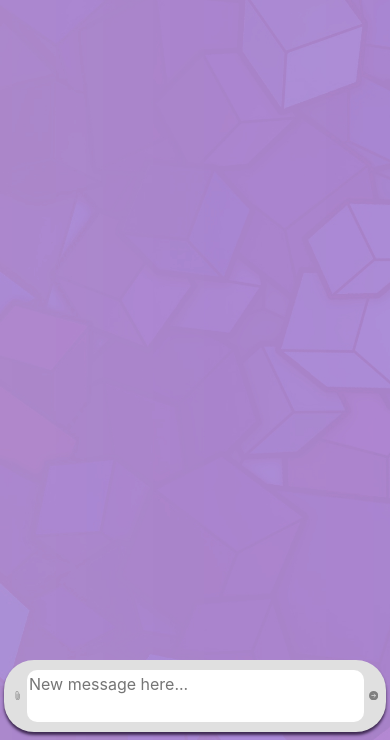
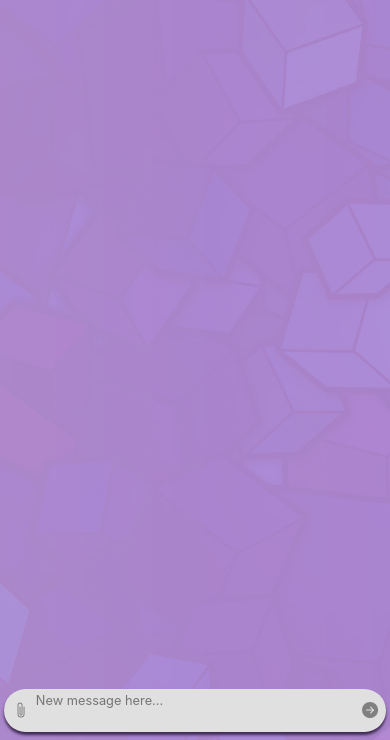
Before and after one commit to CoralKuta/MaKore, a React (Create React App) app: page / in a window 390 px wide. Shown: the part 104-844 px from the top of the page. Built offline with nearby package versions, Linux system fonts and the light colour scheme.

Commit message:
attached icons are responsive

```diff
--- a/src/App.js
+++ b/src/App.js
@@ -1,4 +1,4 @@
-import TypingBoard from './TypingBoard/TypingBoard';
+import TypingBoard from './typingBoard/TypingBoard';
 import './App.css';
 import ConvBoard from './convBoard/ConvBoard';
 import Message from './message/Message'
--- a/src/TypingBoard/TypingBoard.css
+++ b/src/TypingBoard/TypingBoard.css
@@ -4,46 +4,29 @@
   left:1%;
   align-items: center;
   height: 10vh;
-  max-height: 40%;
+  max-height: 150px;
   width: 98%;
   flex-direction: row;
   background-color: #e0e0e0;
   box-shadow: 0px 3px 3px #3e2952;
   border-radius: 30px;
 
-  /* Coral */
-  padding-top: 10px;
-  padding-bottom: 10px;
-
-  /* Coral */
 }
 
-/* .message-board {
-  height: 70%;
-  max-height: 200%;
-  width: 90%;
-  align-items: center;
-  margin-right: 1%;
-  margin-left: 1%;
-  border: none;
-  outline: none;
-  border-radius: 10px;
-  border: 2px solid rgb(197, 197, 197);
-  resize: none;
-  font-size:80%;
-} */
 
 /* Coral */
 .message-board {
-  height: 70%;
-  max-height: 300px;
+  height: 100%;
+  max-height: 150px;
   width: 90%;
   margin-right: 1%;
   margin-left: 1%;
   align-items: center;
   resize: none;
-  border-radius: 10px;
+  border-radius: 5px;
   border: 2px solid rgb(197, 197, 197);
+  background-color: #e0e0e0;
+  font-size: 80%;
   border: none;
   outline: none;
 
@@ -54,7 +37,7 @@ textarea:is(:focus, :valid) {
 }
 
 textarea::-webkit-scrollbar {
-  width: 0px;
+  width: 2px;
 }
 
 /* Coral */
@@ -65,7 +48,7 @@ textarea::-webkit-scrollbar {
 
   .bi {
     max-height: 35px;
-    width: 3%;
+    width: 5%;
     min-height: 5px;
     bottom: 0px;
     margin:7px;
--- a/src/TypingBoard/TypingBoard.js
+++ b/src/TypingBoard/TypingBoard.js
@@ -14,28 +14,35 @@ function TypingBoard({ setter }) {
   const textBoard = useRef(null);
 
 
-  // Coral
-  // to change height of grayPanel
+  // // Coral
+  // // to change height of grayPanel
   const [height, setHeight] = useState('auto');
+  const [topBorderText, settopBorderText] = useState('52px');
 
 
-  function typing () {
+
+  function typing() {
     const textarea = document.querySelector("textarea");
     textarea.addEventListener("keyup", e => {
       textarea.style.height = "auto";
       let scHeight = e.target.scrollHeight;
       textarea.style.height = `${scHeight}px`;
       setHeight = scHeight;
+      let bot = e.target.scrollHeight + 10;
+      if (bot < 170) {
+        settopBorderText(`${bot}px`);
+      }
     })
   }
 
-  // Coral
+
 
   const send = function () {
 
     // Coral
     const textarea = document.querySelector("textarea");
     textarea.style.height = "auto";
+    typing();
     // Coral
 
 
@@ -58,7 +65,7 @@ function TypingBoard({ setter }) {
 
   return (
     <div className="gray-low-panel d-flex" id="grayPanel" style={{ 'height': height }}>
-      <div id="attached" className="attached">
+      <div id="attached" className="attached" style={{ 'bottom': topBorderText }}>
         <AttachComponent />
       </div>
       <svg onClick={attach} xmlns="http://www.w3.org/2000/svg" className="bi bi-paperclip" viewBox="0 0 16 16">
--- a/src/TypingBoard/attachComponent/AttachComponent.css
+++ b/src/TypingBoard/attachComponent/AttachComponent.css
@@ -1,6 +1,6 @@
 .attach-panel {
   float: left;
-  height: 90%;
+  height: 80%;
   }
 
   .attach-panel .bi {
--- a/src/TypingBoard/attachComponent/AttachComponent.js
+++ b/src/TypingBoard/attachComponent/AttachComponent.js
@@ -1,21 +1,22 @@
 import './AttachComponent.css';
-
+import { useState } from 'react';
 
 
 
 
 function AttachComponent() {
 
+
     return (
-        <div className="attach-panel">
+        <div id="attpanel" className="attach-panel">
             <svg xmlns="http://www.w3.org/2000/svg" class="bi bi-camera-fill" viewBox="0 0 16 16">
                 <path d="M10.5 8.5a2.5 2.5 0 1 1-5 0 2.5 2.5 0 0 1 5 0z" />
                 <path d="M2 4a2 2 0 0 0-2 2v6a2 2 0 0 0 2 2h12a2 2 0 0 0 2-2V6a2 2 0 0 0-2-2h-1.172a2 2 0 0 1-1.414-.586l-.828-.828A2 2 0 0 0 9.172 2H6.828a2 2 0 0 0-1.414.586l-.828.828A2 2 0 0 1 3.172 4H2zm.5 2a.5.5 0 1 1 0-1 .5.5 0 0 1 0 1zm9 2.5a3.5 3.5 0 1 1-7 0 3.5 3.5 0 0 1 7 0z" />
             </svg>
-            <svg xmlns="http://www.w3.org/2000/svg"  class="bi bi-camera-video-fill" viewBox="0 0 16 16">
+            <svg xmlns="http://www.w3.org/2000/svg" class="bi bi-camera-video-fill" viewBox="0 0 16 16">
                 <path fill-rule="evenodd" d="M0 5a2 2 0 0 1 2-2h7.5a2 2 0 0 1 1.983 1.738l3.11-1.382A1 1 0 0 1 16 4.269v7.462a1 1 0 0 1-1.406.913l-3.111-1.382A2 2 0 0 1 9.5 13H2a2 2 0 0 1-2-2V5z" />
             </svg>
-            <svg xmlns="http://www.w3.org/2000/svg"  class="bi bi-mic-fill" viewBox="0 0 16 16">
+            <svg xmlns="http://www.w3.org/2000/svg" class="bi bi-mic-fill" viewBox="0 0 16 16">
                 <path d="M5 3a3 3 0 0 1 6 0v5a3 3 0 0 1-6 0V3z" />
                 <path d="M3.5 6.5A.5.5 0 0 1 4 7v1a4 4 0 0 0 8 0V7a.5.5 0 0 1 1 0v1a5 5 0 0 1-4.5 4.975V15h3a.5.5 0 0 1 0 1h-7a.5.5 0 0 1 0-1h3v-2.025A5 5 0 0 1 3 8V7a.5.5 0 0 1 .5-.5z" />
             </svg>
```
